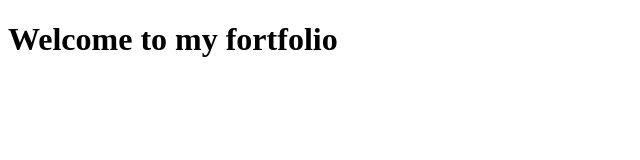
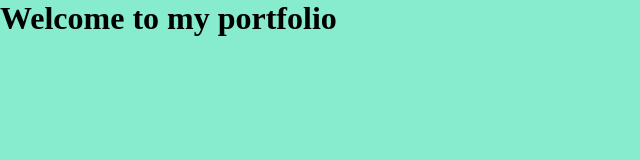
Before and after one commit to pongsagonn/My-portfolio, a website: page index.html in a window 1280 px wide. Shown: the whole page, without its empty margins (0-640 px from the left). Drawn offline with Linux system fonts and the light colour scheme.

Commit message:
add new file css and conected

```diff
--- a/index.html
+++ b/index.html
@@ -5,8 +5,9 @@
     <meta http-equiv="X-UA-Compatible" content="IE=edge">
     <meta name="viewport" content="width=, initial-scale=1.0">
     <title>My fortfolio</title>
+    <link rel="stylesheet" href="./styles/styles.css">
 </head>
 <body>
-    <h1>Welcome to my fortfolio</h1>
+    <h1>Welcome to my portfolio</h1>
 </body>
 </html>
```
